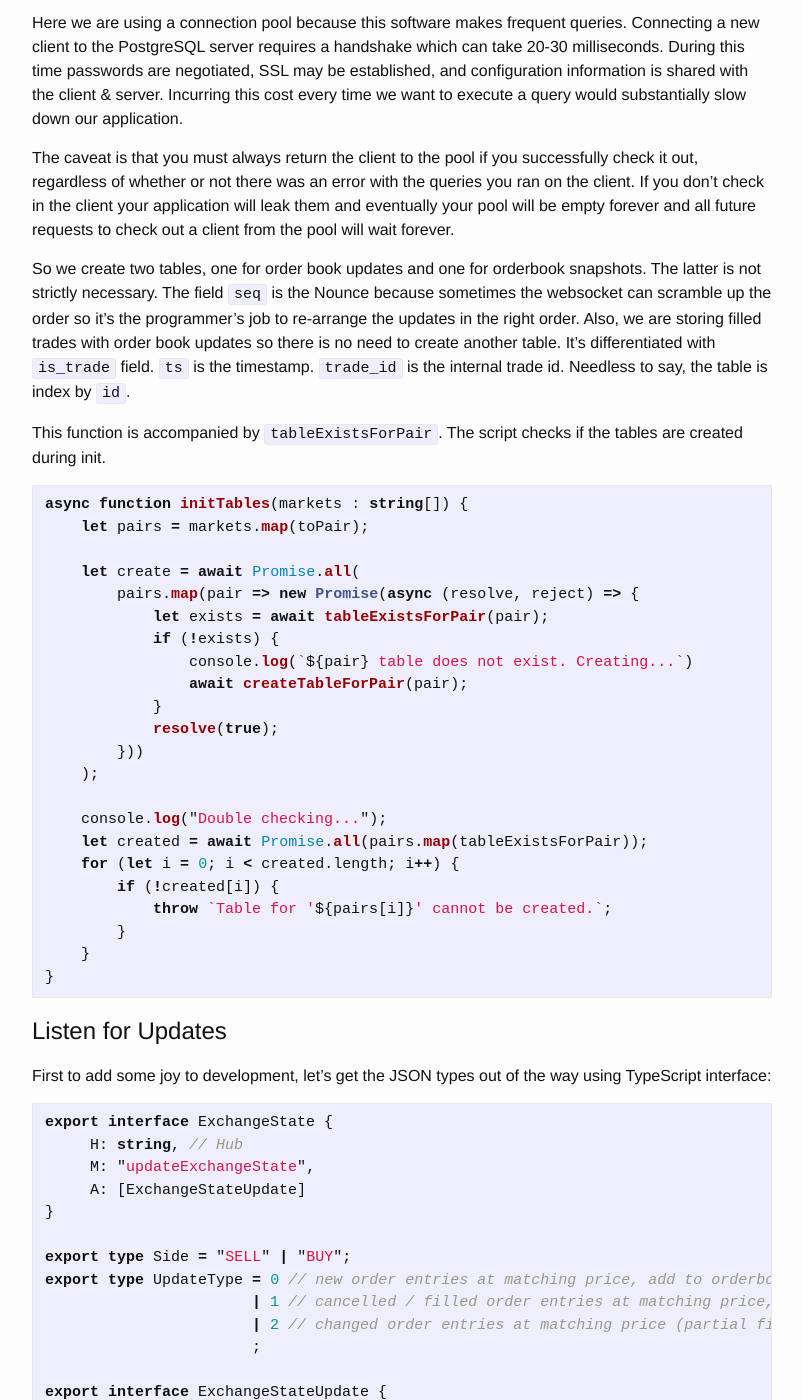
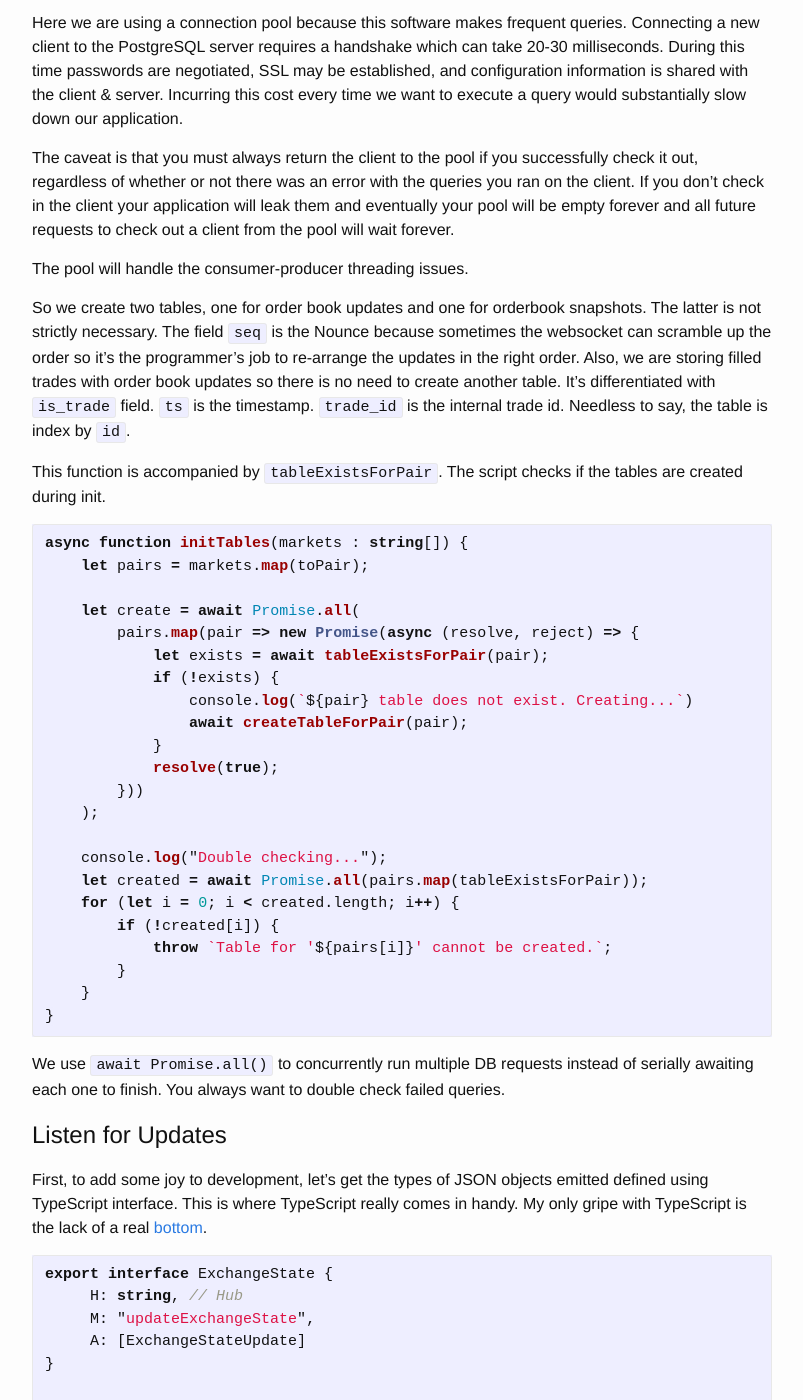
Before and after one commit to 0b01/rickyhan.com, a Jekyll site: the page built from _posts/2017-09-09-import-orderbook-from-exchanges.markdown, in a window 1280 px wide and 1400 px high, scrolled down 3182 px. Shown: the whole window, without its empty margins (238-1041 px from the left). Built offline with Jekyll 4.4.1, drawn with Linux system fonts in a browser that asks for light colours; some of the changed text lies outside the part shown.

Commit message:
added more explanations

````diff
--- a/_posts/2017-09-09-import-orderbook-from-exchanges.markdown
+++ b/_posts/2017-09-09-import-orderbook-from-exchanges.markdown
@@ -100,6 +100,8 @@ Here we are using a connection pool because this software makes frequent queries
 
 The caveat is that you must always return the client to the pool if you successfully check it out, regardless of whether or not there was an error with the queries you ran on the client. If you don't check in the client your application will leak them and eventually your pool will be empty forever and all future requests to check out a client from the pool will wait forever.
 
+The pool will handle the consumer-producer threading issues.
+
 So we create two tables, one for order book updates and one for orderbook snapshots. The latter is not strictly necessary. The field `seq` is the Nounce because sometimes the websocket can scramble up the order so it's the programmer's job to re-arrange the updates in the right order. Also, we are storing filled trades with order book updates so there is no need to create another table. It's differentiated with `is_trade` field. `ts` is the timestamp. `trade_id` is the internal trade id. Needless to say, the table is index by `id`.
 
 This function is accompanied by `tableExistsForPair`. The script checks if the tables are created during init.
@@ -129,9 +131,11 @@ async function initTables(markets : string[]) {
 }
 ```
 
+We use `await Promise.all()` to concurrently run multiple DB requests instead of serially awaiting each one to finish. You always want to double check failed queries.
+
 # Listen for Updates
 
-First to add some joy to development, let's get the JSON types out of the way using TypeScript interface:
+First, to add some joy to development, let's get the types of JSON objects emitted defined using TypeScript interface. This is where TypeScript really comes in handy. My only gripe with TypeScript is the lack of a real [bottom](https://wiki.haskell.org/Bottom).
 
 ```typescript
 export interface ExchangeState {
@@ -319,8 +323,12 @@ async function watch() {
         throw e;
     }
 }
+
+let main = watch;
+
+main();
 ```
 
-To start the program, just call `watch()`.
+To start the program, just call `watch()`. As you can see, this code is highly modular and development was a breeze.
 
 With a copy of the order book securely stored in the database, we can replay and reconstruct the order book at any given moment. Next post will cover order book reconstruction, visualization and unusual discoveries. Stay tuned!
````
